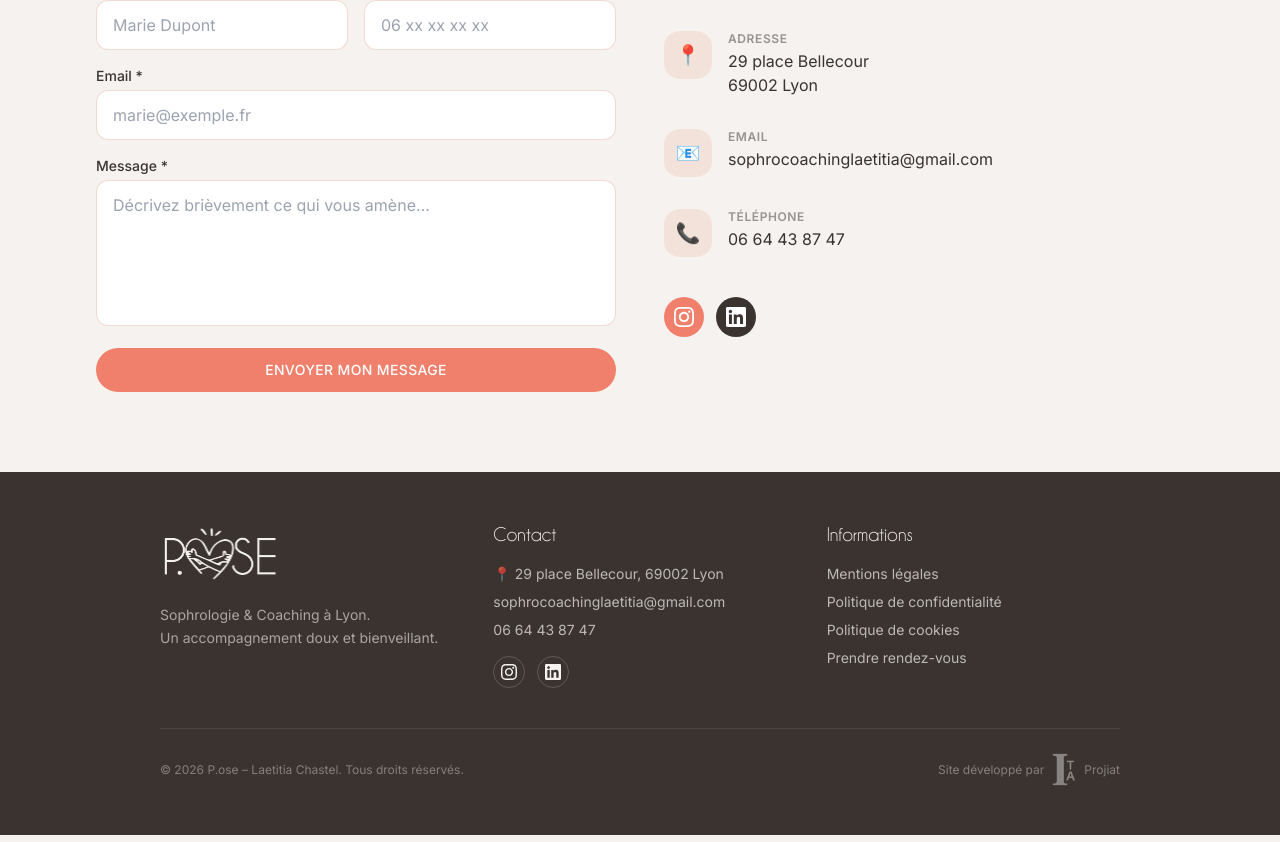
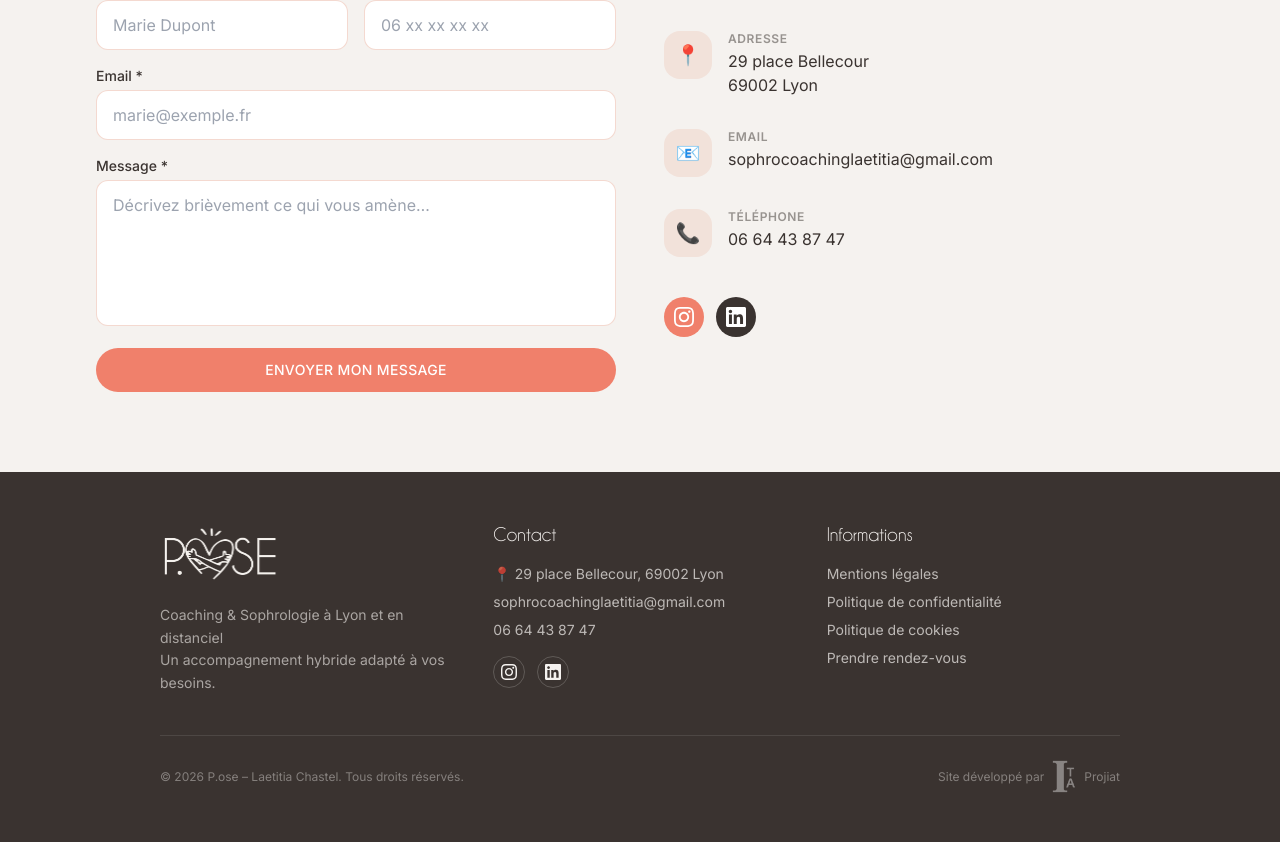
Before and after one commit to cestderrick/site_web_laetitia, a Next.js app: page / in a window 1280 px wide. Shown: the part 5574-6416 px from the top of the page. Built offline with nearby package versions, Linux system fonts and the light colour scheme; no server answers.

Commit message:
modif texte footer

```diff
--- a/src/components/Footer.tsx
+++ b/src/components/Footer.tsx
@@ -18,9 +18,9 @@ export default function Footer() {
               className="object-contain mb-4"
             />
             <p className="text-blanc-casse/60 text-sm leading-relaxed">
-              Sophrologie & Coaching à Lyon.
+              Coaching & Sophrologie à Lyon et en distanciel
               <br />
-              Un accompagnement doux et bienveillant.
+              Un accompagnement hybride adapté à vos besoins.
             </p>
           </div>
 
```
